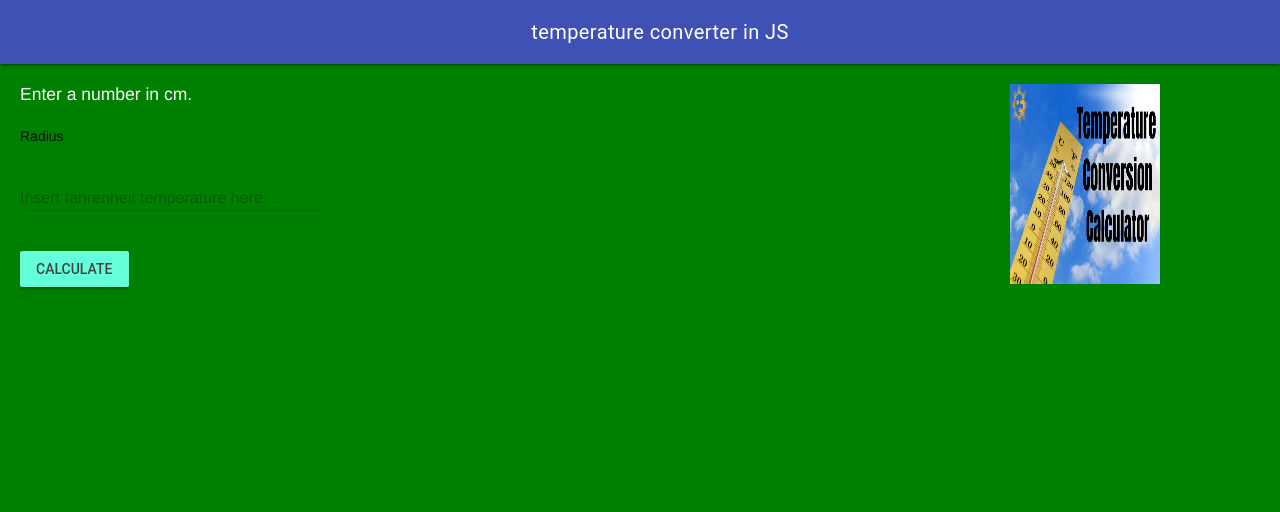
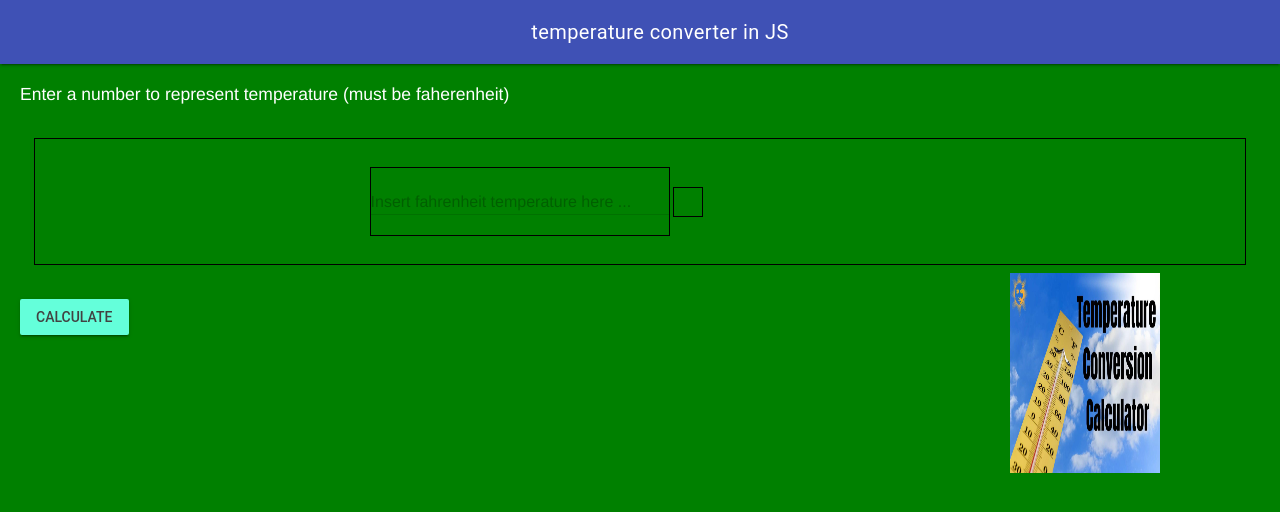
Before and after one commit to MTHS-ICD2O-1-2023/ICD2O-Unit-3-04-Gabriel-Zanardi, a plain HTML site: page index.html in a window 1280 px wide. Drawn offline with nearby package versions, Linux system fonts and the light colour scheme.

Commit message:
edited css and index

```diff
--- a/css/style.css
+++ b/css/style.css
@@ -33,8 +33,23 @@
   height: auto;
   width: 250px;
   float: right;
+  margin-top: 5cm;
 }
 
 body {
   background-color: green;
 }
+
+.parent {
+  border: 1px solid black;
+  margin: 1rem;
+  padding: 2rem 2rem;
+  text-align: center;
+}
+
+.child {
+  display: inline-block;
+  border: 1px solid black;
+  padding: 1rem 1rem;
+  vertical-align: middle;
+}
--- a/index.html
+++ b/index.html
@@ -30,13 +30,12 @@
         <img src="./images/Fahrenheit to Celsius.jpg" height="200" width="150" alt="temperature converter image" />
       </div>
       <div class="page-content">
-        Enter a number in cm.
+        Enter a number to represent temperature (must be faherenheit)
       </div>
       <br />
       <!-- Simple Textfield for integers-->
       <form action="#">
         <div class="parent">
-          <p>Radius</p>
           <div class="child mdl-textfield mdl-js-textfield">
             <input class="mdl-textfield__input" type="text" pattern="-?[0-9]*(\.[0-9]+)?" id="fahrenheit-temp" step=".01">
             <label class="mdl-textfield__label" for="age-entered">Insert fahrenheit temperature here ...</label>
```
